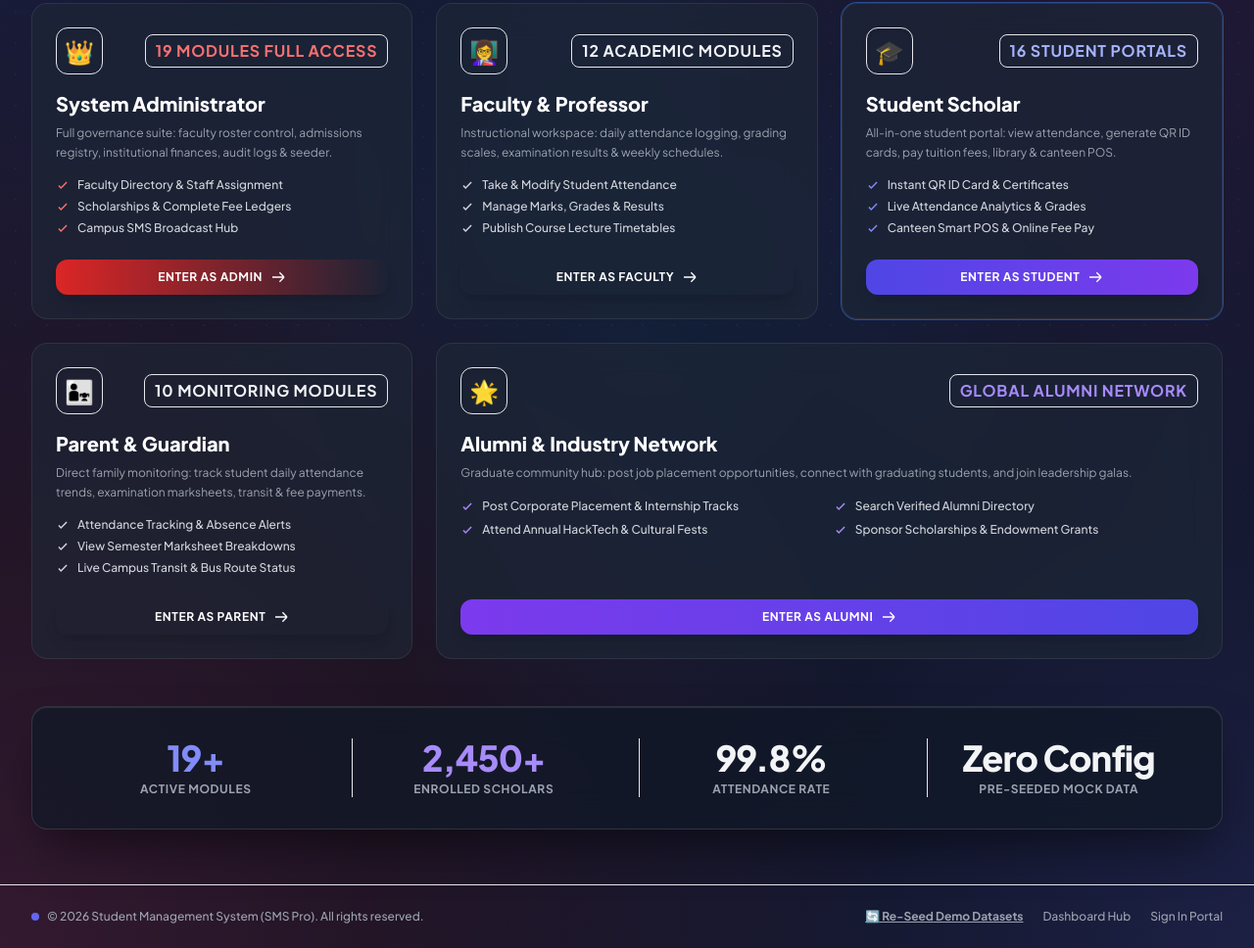
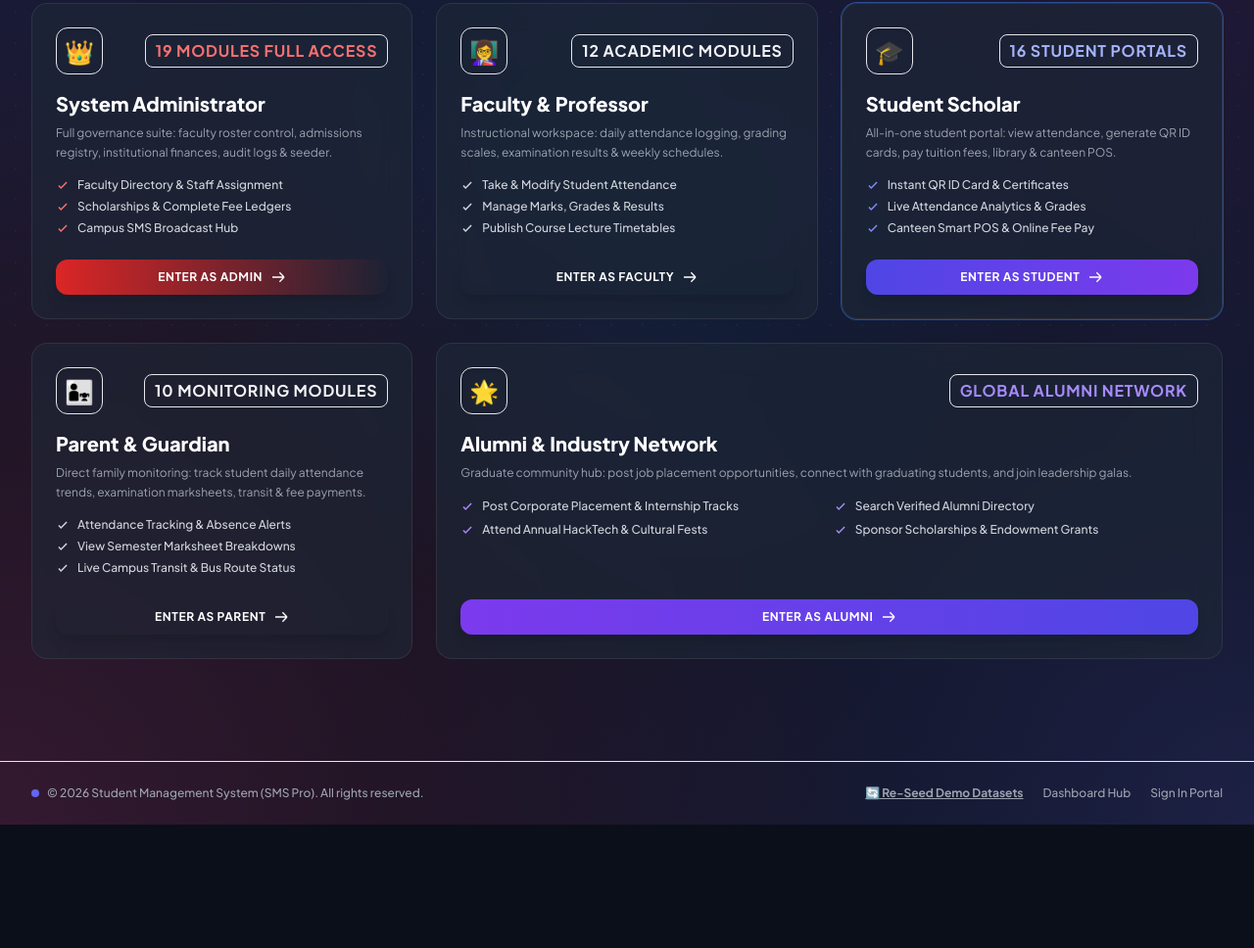
Before and after one commit to Jeenil-Makwana/student-management-system, a plain HTML site: page index.html in a window 1280 px wide. Shown: the part 452-1420 px from the top of the page at 98% size. After the commit the page ends 1294 px from the top, so only its background shows below. Drawn offline with nearby package versions, Linux system fonts and the light colour scheme.

Commit message:
Remove metrics counter bar from landing page

```diff
--- a/index.html
+++ b/index.html
@@ -364,28 +364,6 @@
 
     </div>
 
-    <!-- Live Campus Platform Highlights & Metrics Bar -->
-    <div class="glass-panel rounded-2xl p-6 sm:p-8">
-      <div class="grid grid-cols-2 sm:grid-cols-4 gap-6 text-center divide-y sm:divide-y-0 sm:divide-x divide-white/10">
-        <div class="pt-4 sm:pt-0">
-          <div class="text-3xl sm:text-4xl font-black text-indigo-400 tracking-tight">19+</div>
-          <div class="text-xs uppercase font-bold text-gray-400 mt-1 tracking-wider">Active Modules</div>
-        </div>
-        <div class="pt-4 sm:pt-0">
-          <div class="text-3xl sm:text-4xl font-black text-purple-400 tracking-tight">2,450+</div>
-          <div class="text-xs uppercase font-bold text-gray-400 mt-1 tracking-wider">Enrolled Scholars</div>
-        </div>
-        <div class="pt-4 sm:pt-0">
-          <div class="text-3xl sm:text-4xl font-black text-emerald-400 tracking-tight">99.8%</div>
-          <div class="text-xs uppercase font-bold text-gray-400 mt-1 tracking-wider">Attendance Rate</div>
-        </div>
-        <div class="pt-4 sm:pt-0">
-          <div class="text-3xl sm:text-4xl font-black text-amber-400 tracking-tight">Zero Config</div>
-          <div class="text-xs uppercase font-bold text-gray-400 mt-1 tracking-wider">Pre-Seeded Mock Data</div>
-        </div>
-      </div>
-    </div>
-
   </main>
 
   <!-- Clean Minimalist Footer -->
```
